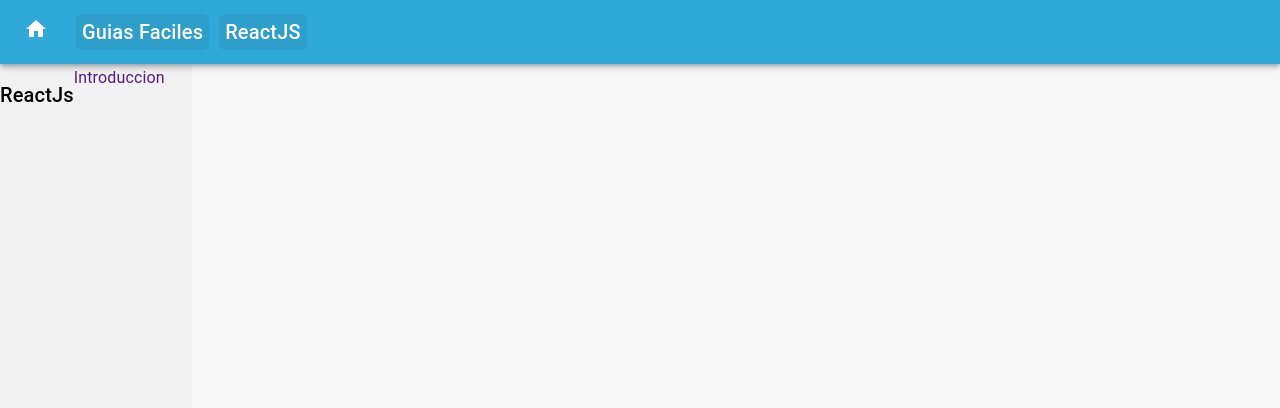
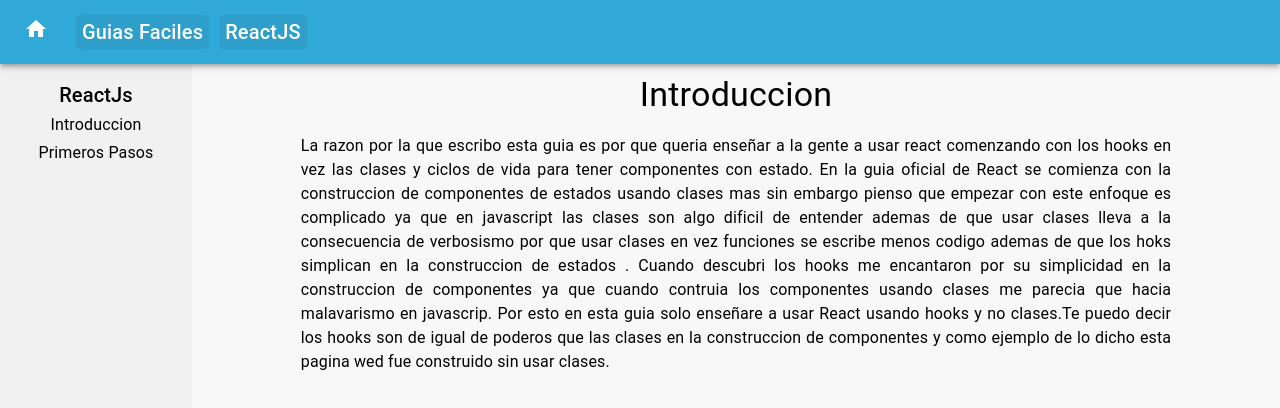
Before and after one commit to RotomFormProgramador/Apuntes, a React (Create React App) app in the folder client/: page /ReactJS in a window 1280 px wide. Shown: the top 408 px of the page. Built offline with nearby package versions, Linux system fonts and the light colour scheme.

Commit message:
Intruducion-2

```diff
--- a/client/src/component/ReactJS.js
+++ b/client/src/component/ReactJS.js
@@ -1,14 +1,14 @@
 import React from 'react'
 import './css/ReactJS.css'
 import {Typography} from "@material-ui/core"
-import {Link,Switch} from "react-router-dom"
-import "./document/reactjs/Introduccion.css"
+import {Link,Switch,Route,useRouteMatch} from "react-router-dom"
+import Introduccion from "./document/reactjs/Introduccion"
+import PrimerosPasos from "./document/reactjs/PrimerosPasos"
+
 
 
 export default function ReactJS (){
-
-
-
+    let {path,url} =useRouteMatch()
     return(
         <div className="ReactJS">
         <div className="content">
@@ -16,13 +16,18 @@ export default function ReactJS (){
                 ReactJs
             </Typography>
             <Typography  variant="subtitle1" align="center">
-            <Link className="indice">
+            <Link className="indice" to={`${url}`}>
             Introduccion
             </Link>
+            <Link className="indice" to={`${url}/PrimerosPasos`}>Primeros Pasos</Link>
             </Typography>
             </div>
 
         <div className="documentation">
+        <Switch>
+            <Route exact path={path}><Introduccion/></Route>
+            <Route path={`${path}/PrimerosPasos`}><PrimerosPasos/></Route>
+        </Switch>
         </div>
 
         </div>
--- a/client/src/component/css/ReactJS.css
+++ b/client/src/component/css/ReactJS.css
@@ -8,11 +8,20 @@
 .content {
     width: 15%;
     background-color: rgb(241, 241, 241);
-    display: flex;
-    flex-wrap: wrap;
 }
 
 .documentation{
     width: 85%;
     background-color: rgb(248, 248, 248);
 }
+
+
+.indice {
+    display: block;
+    text-decoration: none;
+    color:black;
+}
+
+.indice:hover {
+    background-color: rgba(0, 0, 0, 0.041);
+}
--- /dev/null
+++ b/client/src/component/document/reactjs/Index.css
@@ -0,0 +1,8 @@
+.Introduccion {
+    display: flex;
+    align-items: center;
+    flex-direction:column;
+}
+.cont-1{
+    width: 80%;
+}
--- a/client/src/component/document/reactjs/Introduccion.css
+++ /dev/null
@@ -1,7 +0,0 @@
-.indice {
-    text-decoration: none;
-}
-
-.indice:hover {
-    background-color: rgba(0, 0, 0, 0.116);
-}
--- /dev/null
+++ b/client/src/component/document/reactjs/Introduccion.js
@@ -0,0 +1,31 @@
+import React from 'react';
+import { Typography } from '@material-ui/core';
+import   "./Index.css"
+
+
+export default function Introduccion (){
+    return(
+        <div className="Introduccion">
+        <Typography style={{fontSize:"bold",marginTop:"10px"}}
+         className="Titulo" variant="h4" align="center">
+        Introduccion
+        </Typography>
+        <br/>
+        <div className="cont-1">
+        <Typography display="block" align="justify" variant="body1">
+        La razon por la que escribo esta guia es por que queria enseñar a la gente
+        a usar react  comenzando con los hooks en vez las clases y ciclos de vida para tener componentes con estado.
+        En la guia oficial  de React se comienza  con la construccion de componentes de estados usando clases mas sin embargo pienso que empezar con este enfoque es complicado
+        ya que en javascript las clases son algo dificil de entender ademas de que usar clases lleva a la consecuencia de  verbosismo por que usar clases en vez funciones se escribe  menos
+        codigo ademas de que los hoks simplican en la construccion de estados .
+        Cuando  descubri los hooks me encantaron por su simplicidad en la construccion de componentes ya
+        que cuando contruia los componentes  usando clases me parecia que hacia malavarismo en javascrip.
+        Por esto en esta guia solo enseñare a usar React usando hooks y no clases.Te puedo decir los hooks son de igual de poderos
+        que las clases en la construccion de componentes  y como ejemplo de lo dicho esta pagina wed fue construido sin usar clases.
+        </Typography>
+
+        </div>
+
+        </div>
+    )
+}
--- /dev/null
+++ b/client/src/component/document/reactjs/PrimerosPasos.js
@@ -0,0 +1,11 @@
+import React from "react"
+
+function PrimerosPasos (){
+    return(
+        <div className="PrimerosPasos">
+        PrimerosPasos
+        </div>
+    )
+}
+
+export default PrimerosPasos;
```
Also changed, not shown: client/src/component/document/reactjs/Introducción.js (deleted).
